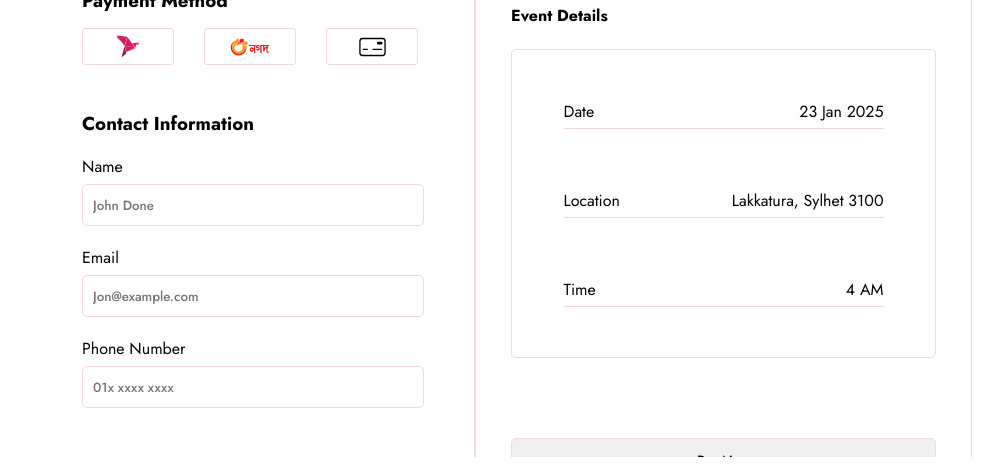
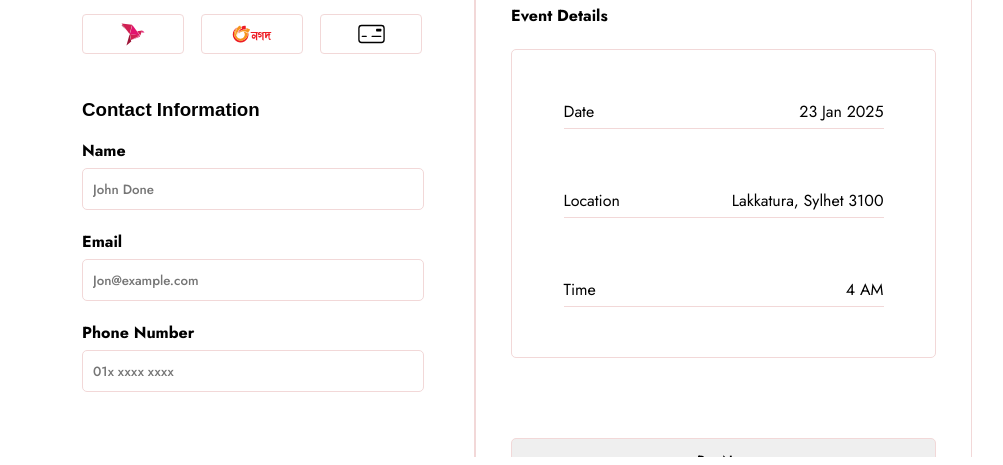
Before and after one commit to Tawhidul54/tedx, a plain HTML site: page index.html in a window 1280 px wide. Shown: the part 351-816 px from the top of the page, without its empty margins (276-1279 px from the left). Drawn offline with Linux system fonts and the light colour scheme; a web font is replaced by a local one.

Commit message:
fixed bkash nogod card gap

```diff
--- a/style.css
+++ b/style.css
@@ -39,7 +39,7 @@ color: #cf2e47;
 }
 .chackout{
     font-size: 48px;
-    font-family:Jost,sans-serif;
+
 
 }
 .stage{
@@ -55,41 +55,40 @@ color: #cf2e47;
 }
 .method{
 display: inline;
+font-weight: 700;
 }
 
-h3{
-    font-family: Jost,sans-serif;
-}
+
 .bkash{
-    width: 90px;
-    height: 35px;
+    width: 100px;
+    height: 38px;
     display: flex;
     align-items: center;
     justify-content: center;
     border: 1px solid #F2D8D8;
-    border-radius: 3px;
+    border-radius: 4px;
     cursor: pointer;
 }
 
 .nogod{
-    width: 90px;
-    height: 35px;
+    width: 100px;
+    height: 38px;
     display: flex;
     align-items: center;
     justify-content: center;
     border: 1px solid #F2D8D8;
-    border-radius: 3px;
+    border-radius: 4px;
     cursor: pointer;
 }
 
 .Payment{
-    width: 90px;
-    height: 35px;
+    width: 100px;
+    height: 38px;
     display: flex;
     align-items: center;
     justify-content: center;
     border: 1px solid #F2D8D8;
-    border-radius: 3px;
+    border-radius: 4px;
     cursor: pointer;
 
 }
@@ -99,7 +98,7 @@ color: #C63C51;
 .bkash-nogod-payment{
     display: flex;
     align-items: center;
-    gap: 30px;
+    gap: 17px;
 }
 
 input{
@@ -115,6 +114,7 @@ input{
 }
 .input-name-email-number-contact{
     padding-top: 10px;
+    font-weight: 700;
 }
 .input-name-email-number{
 
```
